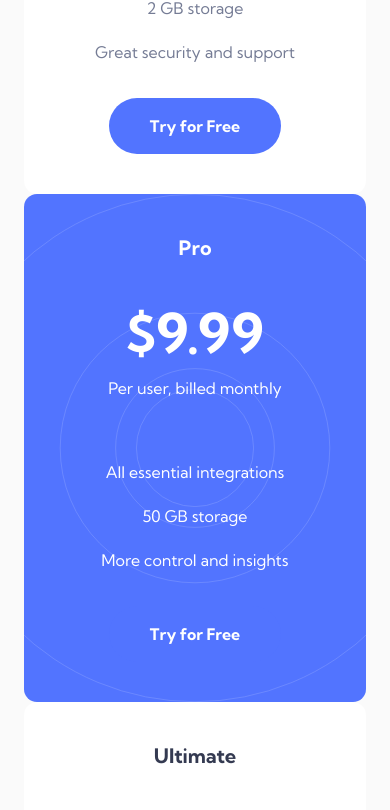
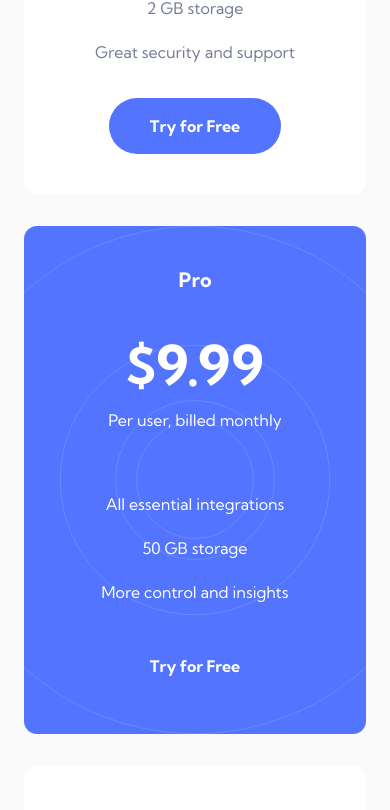
Before and after one commit to kowall1013/Officelite-coming-soon-site, a React (Create React App) app: page / in a window 390 px wide. Shown: the part 1155-1965 px from the top of the page. Built offline with nearby package versions, Linux system fonts and the light colour scheme.

Commit message:
finish cards section on mobile

```diff
--- a/src/components/cards/Card.tsx
+++ b/src/components/cards/Card.tsx
@@ -9,9 +9,9 @@ type CardWrapperProps = {
 
 const CardWrapper = styled.li<CardWrapperProps>`
   background-color: ${({ bgc }) => bgc};
-  background-image: url('./assets/home/bg-pattern-pricing.svg');
-  background-position: center;
-  background-repeat: no-repeat;
+  background-image: url(${({ withBgcPattern }) => withBgcPattern ? './assets/home/bg-pattern-pricing.svg' : ''});
+  background-position: 50% -50%;
+  background-repeat: center top;
   background-size: cover;
   padding: 40px 0;
   border-radius: 13px;
--- a/src/components/cards/Cards.tsx
+++ b/src/components/cards/Cards.tsx
@@ -29,14 +29,20 @@ const Main = styled.main`
   padding: 0 24px;
 `;
 
+const CardsList = styled.div`
+  display: flex;
+  flex-direction: column;
+  gap: 32px;
+`;
+
 
 function Cards({ cards }: CardsProps): JSX.Element {
 
   return (
     <Main>
-      <ul>
+      <CardsList>
         {cards.map(card => <Card key={card.id} card={card} />)}
-      </ul>
+      </CardsList>
     </Main>
   )
 }
```
